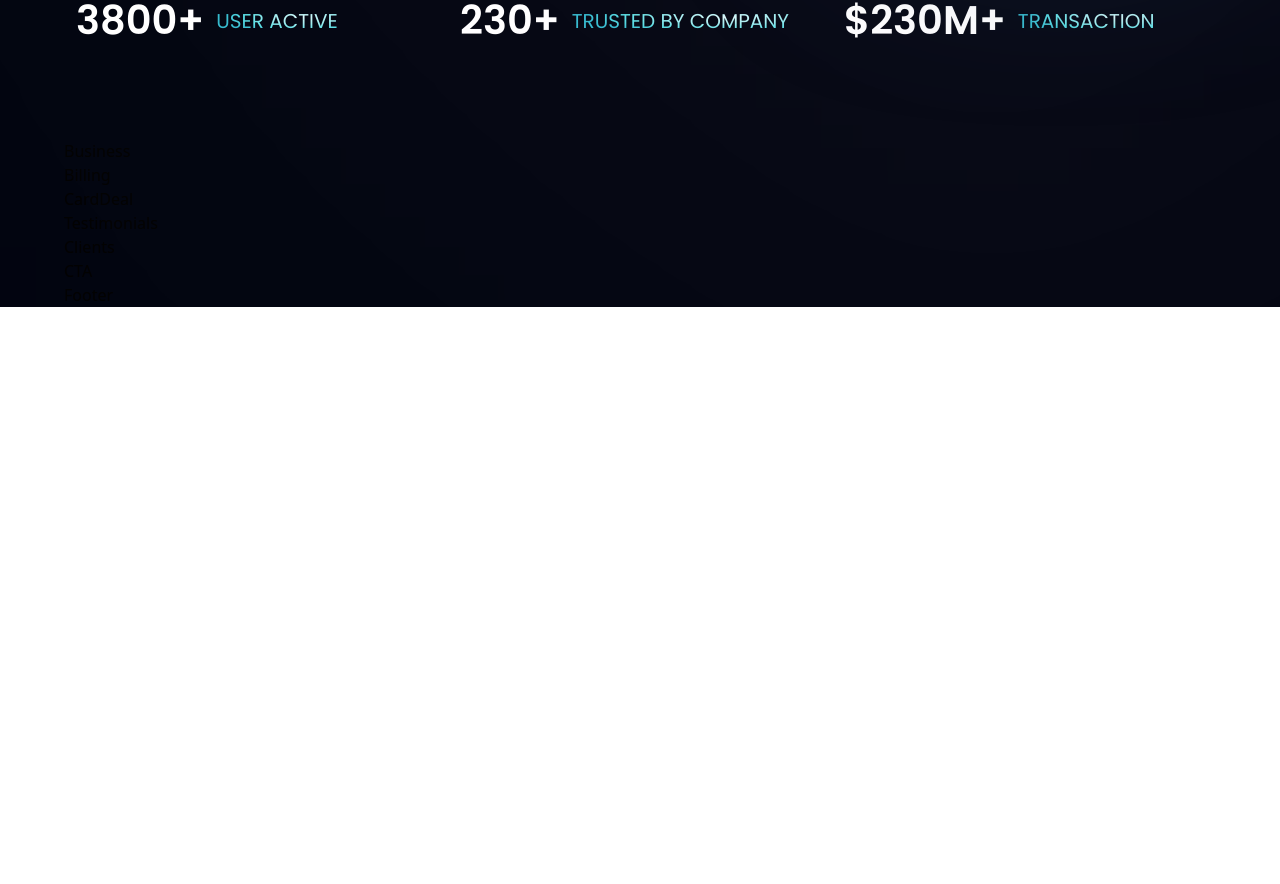
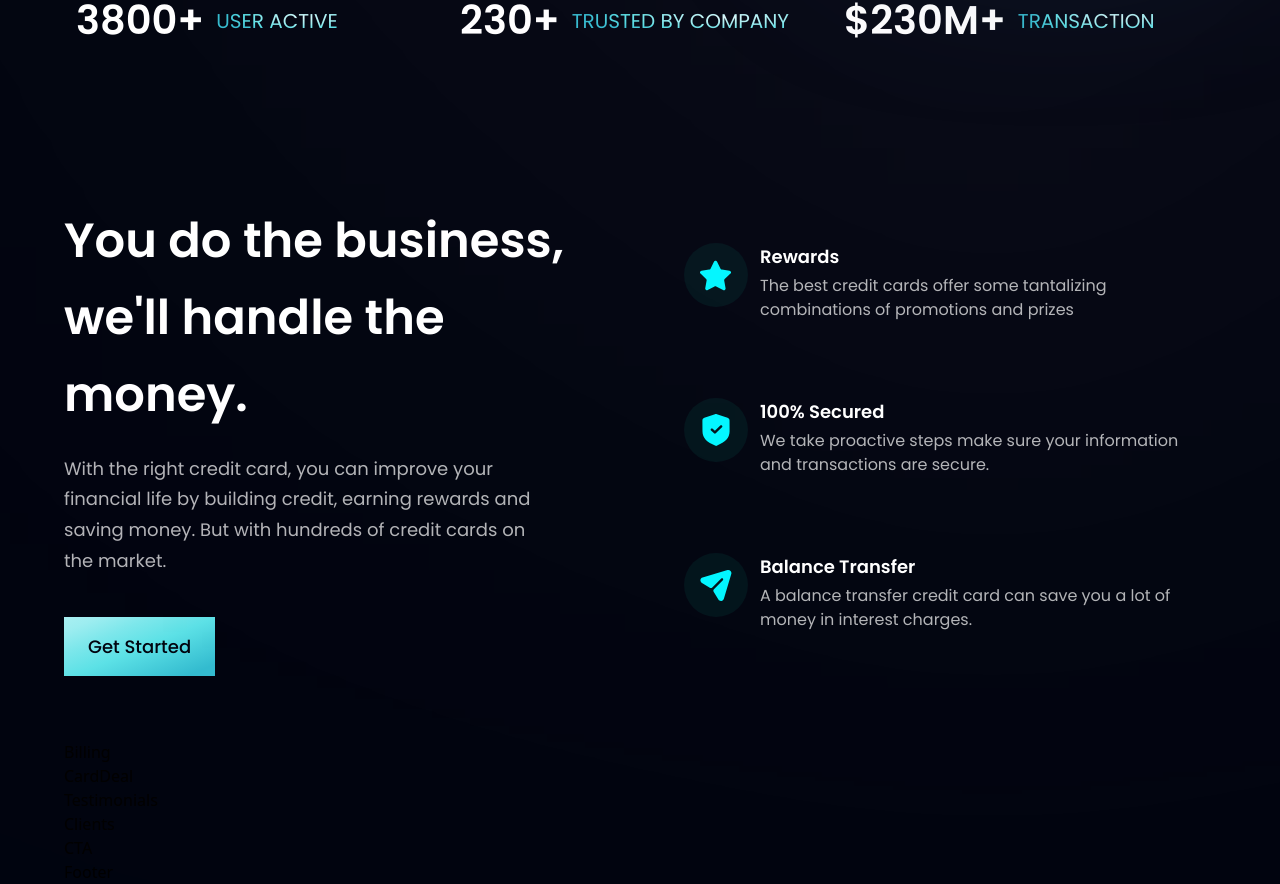
Before and after one commit to ThibautMilville/Modern_Responsive_UI_UX_Website, a React (Vite) app in the folder bank_modern_app/: page / in a window 1280 px wide. Shown: the part 790-1674 px from the top of the page. Before the commit the page ends 1097 px from the top, so only its background shows below. Built offline with nearby package versions, Linux system fonts and the light colour scheme.

Commit message:
features section

```diff
--- a/bank_modern_app/src/components/Business.jsx
+++ b/bank_modern_app/src/components/Business.jsx
@@ -1,8 +1,41 @@
-import React from 'react'
+import { features } from "../constants";
+import styles, { layout } from "../style";
+import Button from "./Button";
+
+// FEATURE CARD
+const FeatureCard = ({ icon, title, content, index }) => (
+  <div className={`flex flex-row p-6 rounded-[20px] ${index !== features.length - 1 ? "mb-6" : "mb-0"} feature-card`}>
+    <div className={`w-[64px] h-[64px] rounded-full ${styles.flexCenter} bg-dimBlue`}>
+      <img src={icon} alt="icon" className="w-[50%] h-[50%] object-contain" />
+    </div>
+    <div className="flex-1 flex flex-col ml-3">
+      <h4 className="font-poppins font-semibold text-white text-[18px] leading[23px] mb-1">
+        {title}
+      </h4>
+      <p className="font-poppins font-normal text-dimWhite text-[16px] leading[24px] mb-1">
+        {content}
+      </p>
+    </div>
+  </div>
+)
 
 const Business = () => {
   return (
-    <div>Business</div>
+    <section id="features" className={layout.section}>
+      <div className={layout.sectionInfo}>
+        <h2 className={styles.heading2}>You do the business, <br className="sm:block hidden" /> we'll handle the money.</h2>
+        <p className={`${styles.paragraph} max-w-[470px] mt-5`}>With the right credit card, you can improve your financial life by building credit, earning rewards and saving
+          money. But with hundreds of credit cards on the market.
+        </p>
+
+        <Button styles="mt-10" />
+      </div>
+      <div className={`${layout.sectionImg} flex-col`}>
+        {features.map((feature, index) => (
+          <FeatureCard key={feature.id} {...feature} index={index} />
+        ))}
+      </div>
+    </section>
   )
 }
 
--- a/bank_modern_app/src/components/Button.jsx
+++ b/bank_modern_app/src/components/Button.jsx
@@ -1,8 +1,10 @@
 import React from 'react'
 
-const button = () => {
+const button = ({ styles }) => {
   return (
-    <div>button</div>
+    <button type="button" className={`py-4 px-6 bg-blue-gradient font-poppins font-medium text-[18px] text-primary outline-none ${styles}`}>
+      Get Started
+    </button>
   )
 }
 
```
Also changed, not shown: bank_modern_app/src/style.js (indentation only).
